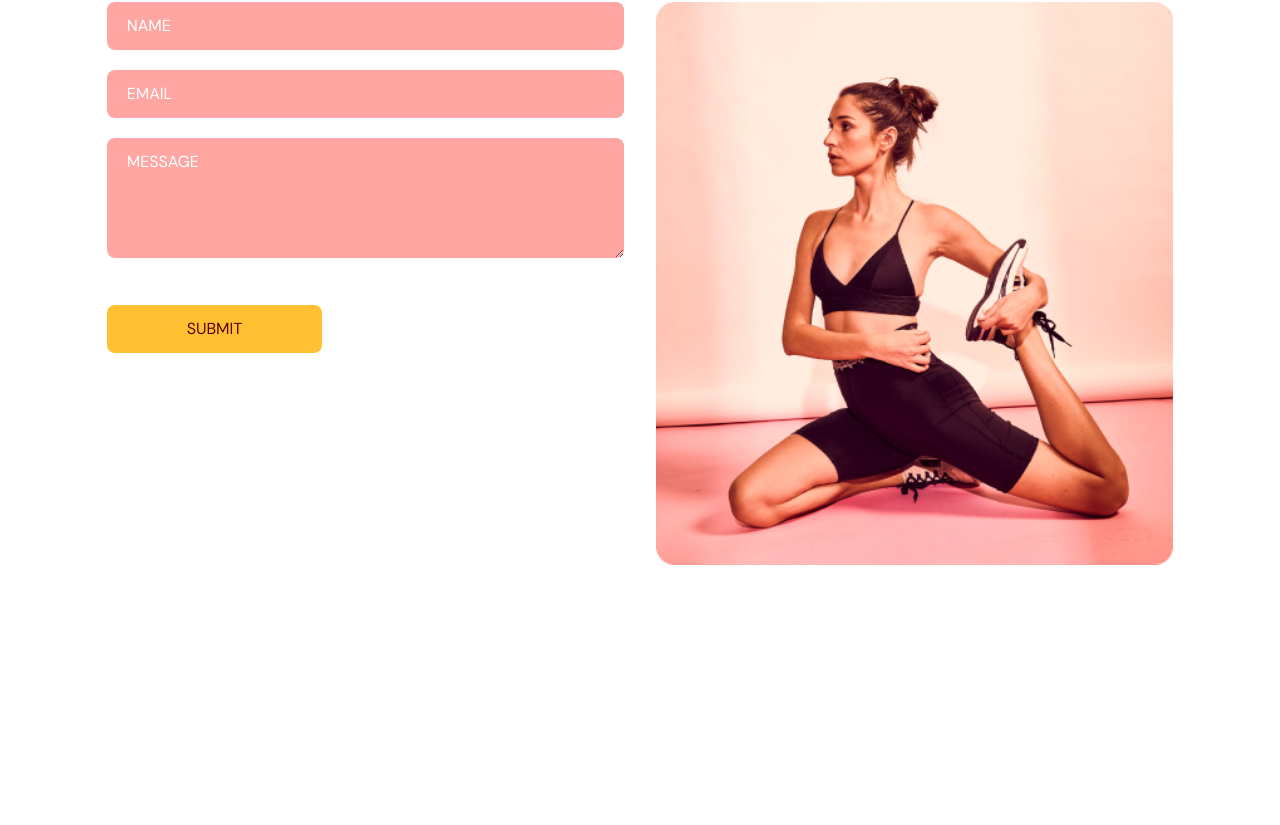
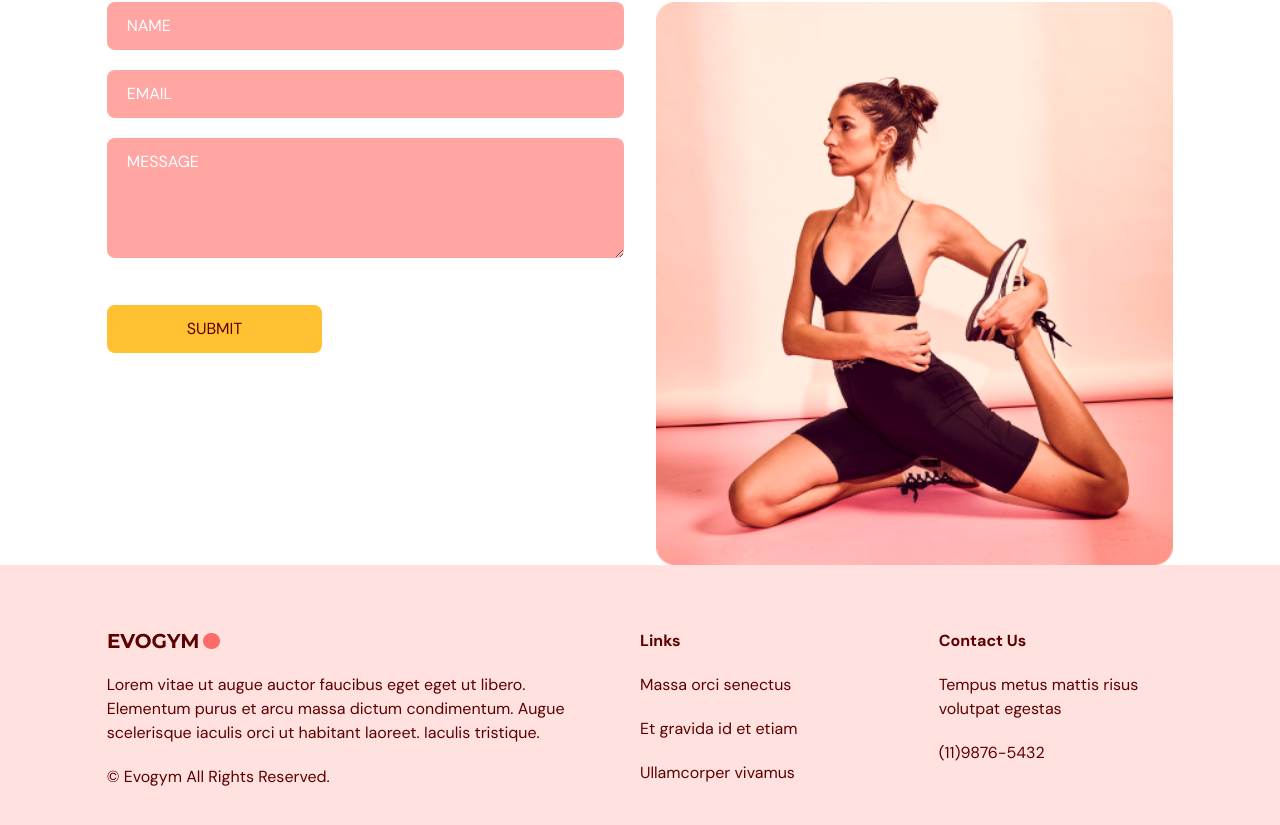
Before and after one commit to matheusduartedevs/fitness-website, a React (Vite) app: page / in a window 1280 px wide. Shown: the part 3276-4101 px from the top of the page. Before the commit the page ends 3841 px from the top, so only its background shows below. Built offline with nearby package versions, Linux system fonts and the light colour scheme.

Commit message:
implementação do footer

```diff
--- a/src/App.tsx
+++ b/src/App.tsx
@@ -5,6 +5,7 @@
 import Benefits from "./scenes/benefits"
 import OurClasses from "./scenes/ourClasses"
 import ContactUs from "./scenes/contactUs"
+import Footer from "./scenes/footer"
 
 const App = () => {
   const [selectedPage, setSelectedPage] = useState<SelectedPage>(SelectedPage.Home)
@@ -34,6 +35,7 @@
       <Benefits setSelectedPage={setSelectedPage} />
       <OurClasses setSelectedPage={setSelectedPage} />
       <ContactUs setSelectedPage={setSelectedPage} />
+      <Footer />
     </div>
   )
 }
--- /dev/null
+++ b/src/scenes/footer/index.tsx
@@ -0,0 +1,34 @@
+import Logo from '@/assets/Logo.png'
+
+
+
+const Footer = () => {
+    return (
+        <footer className="bg-primary-100 py-16">
+            <div className="justify-content mx-auto w-5/6 gap-16 md:flex">
+                <div className="mt-16 basis-1/2 md:mt-0">
+                    <img src={Logo} alt="Logo" />
+                    <p className='my-5'>
+                        Lorem vitae ut augue auctor faucibus eget eget ut libero. Elementum
+                        purus et arcu massa dictum condimentum. Augue scelerisque iaculis
+                        orci ut habitant laoreet. Iaculis tristique.
+                    </p>
+                    <p>© Evogym All Rights Reserved.</p>
+                </div>
+                <div className="mt-16 basis-1/4 md:mt-0">
+                    <h4 className="font-bold">Links</h4>
+                    <p className="my-5">Massa orci senectus</p>
+                    <p className="my-5">Et gravida id et etiam</p>
+                    <p>Ullamcorper vivamus</p>
+                </div>
+                <div className="mt-16 basis-1/4 md:mt-0">
+                    <h4 className="font-bold">Contact Us</h4>
+                    <p className="my-5">Tempus metus mattis risus volutpat egestas</p>
+                    <p>(11)9876-5432</p>
+                </div>
+            </div>
+        </footer>
+    )
+}
+
+export default Footer
```
